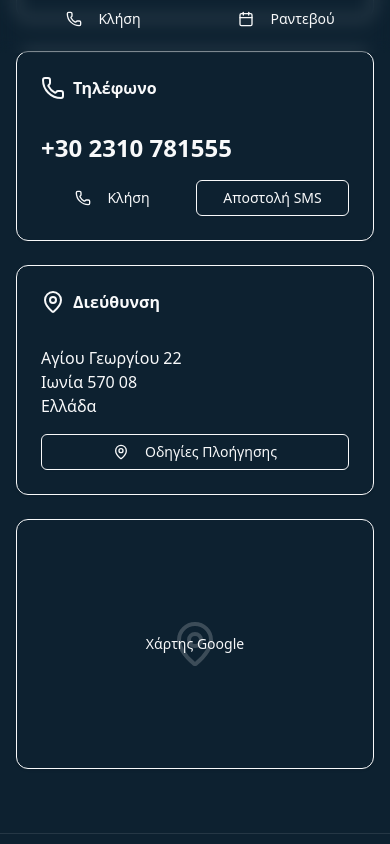
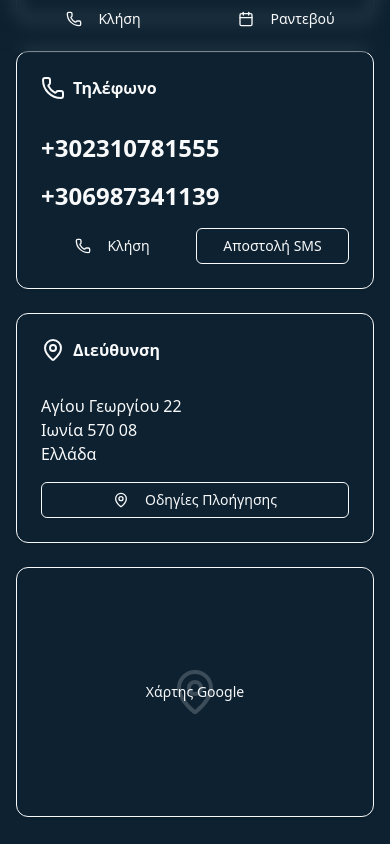
Before and after one commit to tourkidisgiannis/smarting_website, a Next.js app: page /contact in a window 390 px wide. Shown: the part 860-1704 px from the top of the page. Built offline with nearby package versions, Linux system fonts and the light colour scheme.

Commit message:
feat:mobile phone added

```diff
--- a/app/contact/page.tsx
+++ b/app/contact/page.tsx
@@ -71,6 +71,7 @@ export default function ContactPage() {
               </CardHeader>
               <CardContent className="space-y-4">
                 <p className="text-2xl font-bold">{businessInfo.phone}</p>
+                <p className="text-2xl font-bold">{businessInfo.mobile}</p>
                 <div className="flex gap-3">
                   <Button className="flex-1" asChild>
                     <a href={`tel:${businessInfo.phone}`}>
--- a/app/mocks/business-info.json
+++ b/app/mocks/business-info.json
@@ -12,7 +12,7 @@
     "plusCode": "MVQ5+5G Ιωνία, Ελλάδα",
     "lat-lon": "40.6877911,22.8584845"
   },
-  "phone": "+30 2310 781555",
+  "phone": "+302310781555",
   "mobile": "+306987341139",
   "hours": [
     { "day": "Δευτέρα", "time": "9:00 π.μ.–5:00 μ.μ." },
```
